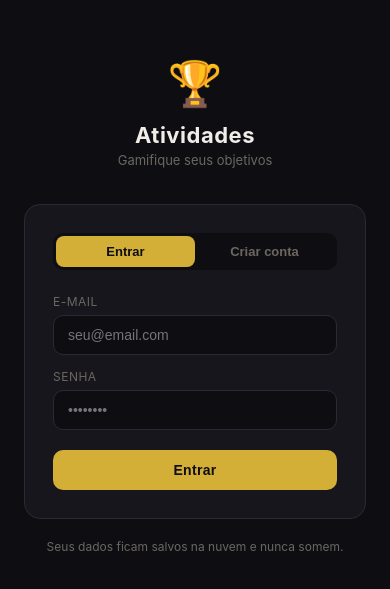
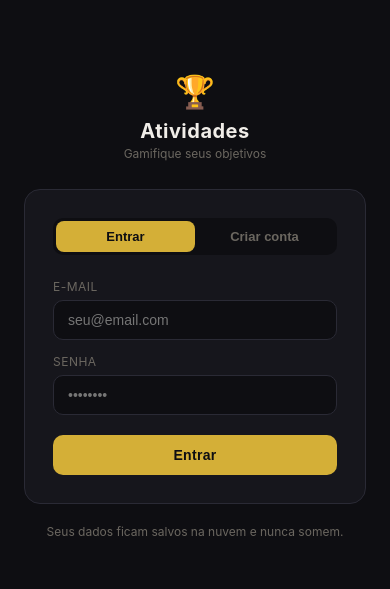
Before and after one commit to darkking4096/gestao-projetos-app, a React (Vite) app: page / in a window 390 px wide. Shown: the part 117-706 px from the top of the page. Built offline with nearby package versions, Linux system fonts and the light colour scheme.

Commit message:
UI: ícone de login menor no mobile + favicon troféu na aba do browser

```diff
--- a/index.html
+++ b/index.html
@@ -8,6 +8,8 @@
     <meta name="apple-mobile-web-app-status-bar-style" content="black-translucent" />
     <meta name="apple-mobile-web-app-title" content="Atividades" />
     <link rel="manifest" href="/manifest.json" />
+    <link rel="icon" type="image/svg+xml" href="/favicon.svg" />
+    <link rel="icon" type="image/png" href="/icon-192.png" />
     <link rel="apple-touch-icon" href="/apple-touch-icon.png" />
     <title>Atividades</title>
     <style>
--- a/src/Login.jsx
+++ b/src/Login.jsx
@@ -51,10 +51,10 @@ export default function LoginScreen({ onLogin }) {
     <div style={{ minHeight: "100dvh", background: C_LOGIN.bg, display: "flex", alignItems: "center", justifyContent: "center", padding: 24 }}>
       <div style={{ width: "100%", maxWidth: 380 }}>
         {/* Logo */}
-        <div style={{ textAlign: "center", marginBottom: 36 }}>
-          <div style={{ fontSize: 44, marginBottom: 12 }}>🏆</div>
-          <div style={{ fontSize: 22, fontWeight: 700, color: C_LOGIN.tx, letterSpacing: 0.5 }}>Atividades</div>
-          <div style={{ fontSize: 13, color: C_LOGIN.tx3, marginTop: 4 }}>Gamifique seus objetivos</div>
+        <div style={{ textAlign: "center", marginBottom: 28 }}>
+          <div style={{ fontSize: 32, marginBottom: 8 }}>🏆</div>
+          <div style={{ fontSize: 20, fontWeight: 700, color: C_LOGIN.tx, letterSpacing: 0.5 }}>Atividades</div>
+          <div style={{ fontSize: 12, color: C_LOGIN.tx3, marginTop: 3 }}>Gamifique seus objetivos</div>
         </div>
 
         {/* Card */}
```
Also changed, not shown: public/favicon.svg (added).
